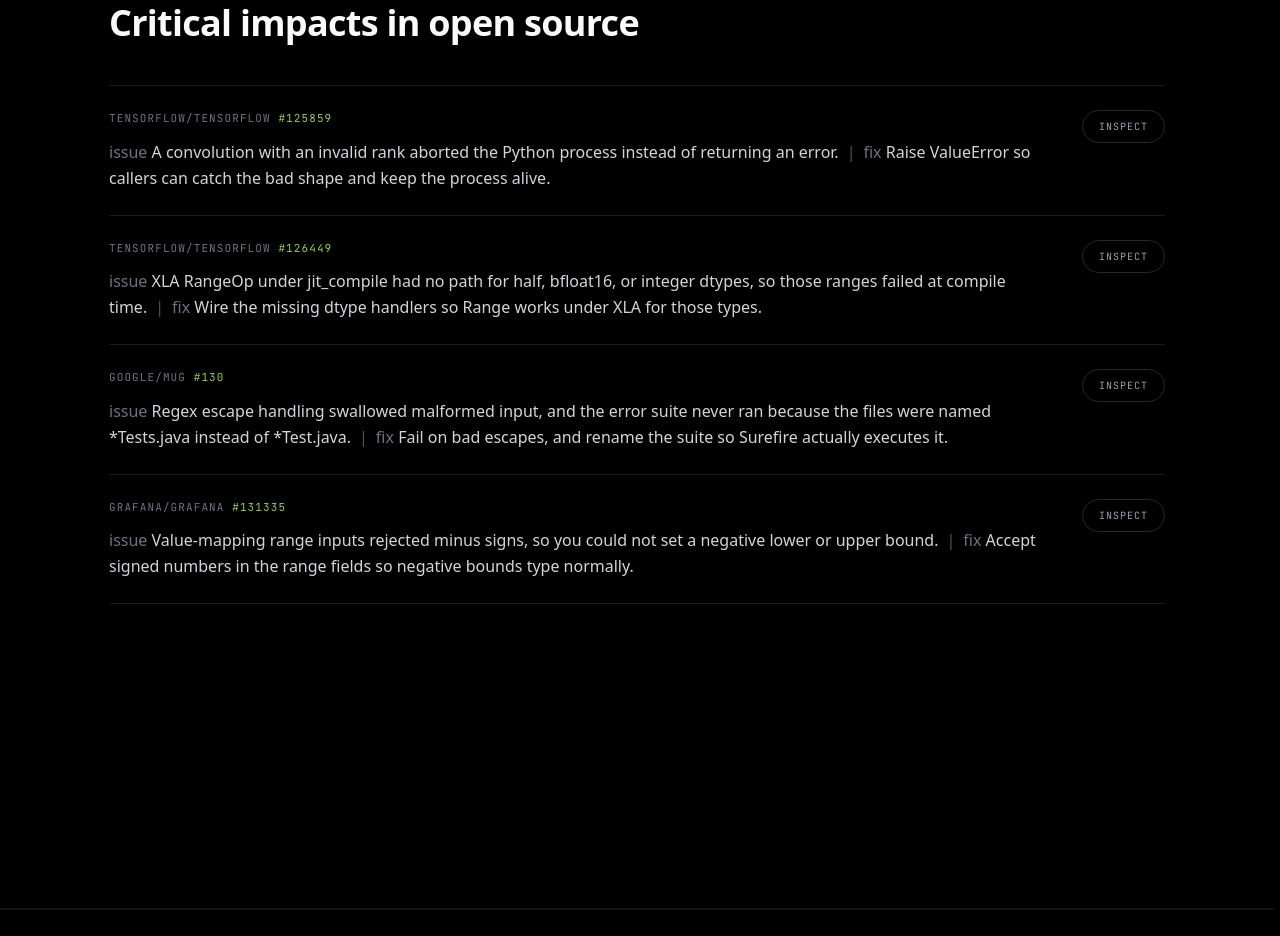
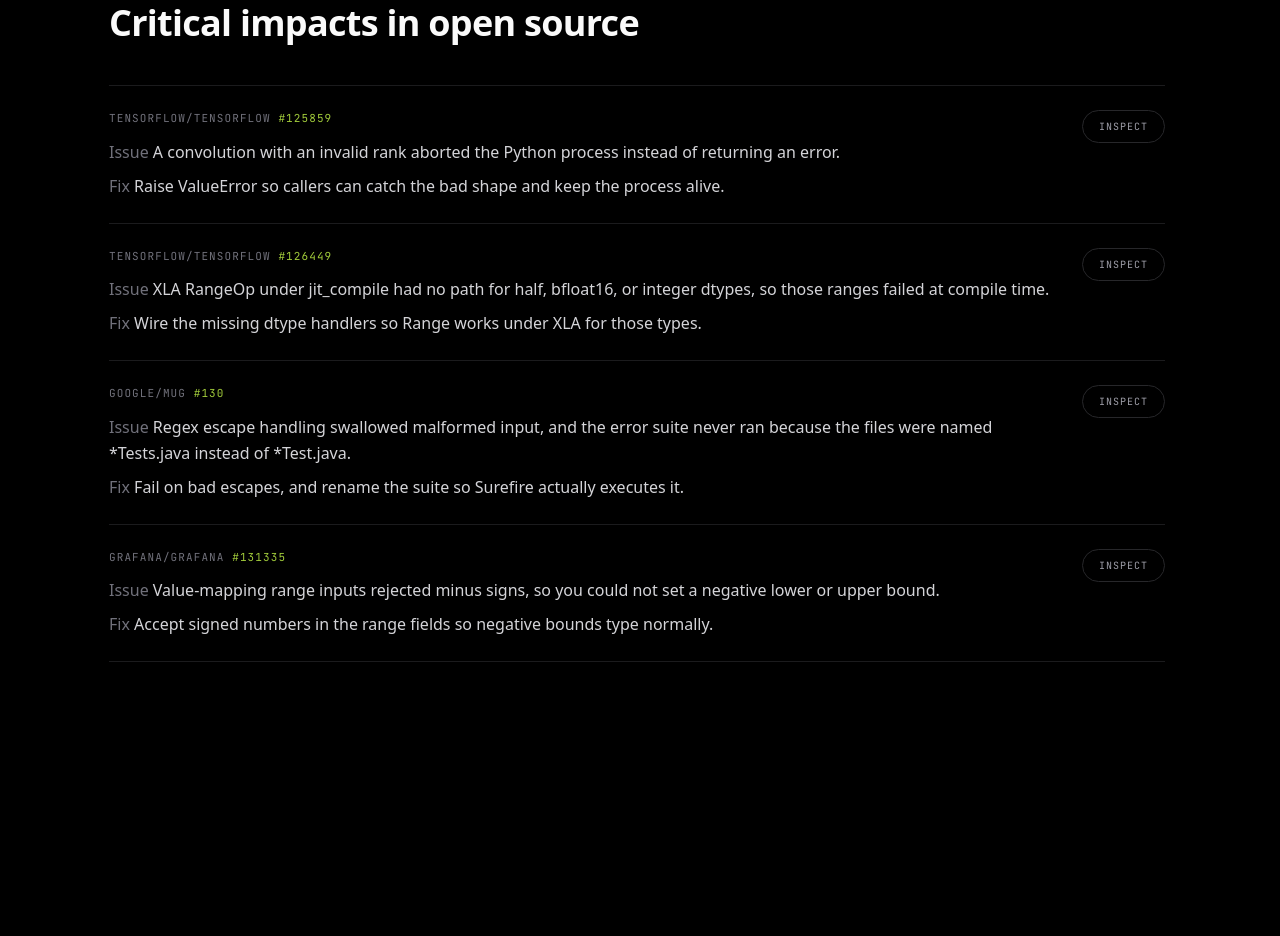
Before and after one commit to adi-IL/adityaai.dev, a React (Vite) app: page /projects in a window 1280 px wide. Shown: the part 1780-2716 px from the top of the page. Built offline with nearby package versions, Linux system fonts and the light colour scheme; a web font is replaced by a local one.

Commit message:
fix(projects): stack Issue and Fix on separate lines
Drop the inline pipe. Each receipt shows Issue on one line, Fix under it.

```diff
--- a/src/pages/Projects.tsx
+++ b/src/pages/Projects.tsx
@@ -65,14 +65,14 @@ export default function Projects() {
                     {receipt.org}/{receipt.repo}{' '}
                     <span className="text-electric-lime/80">#{receipt.pr}</span>
                   </p>
-                  <p className="text-zinc-300 text-sm md:text-base leading-relaxed">
-                    <span className="text-zinc-500">issue</span>{' '}
-                    {receipt.issue}
-                    <span className="text-zinc-600 mx-2" aria-hidden="true">
-                      |
-                    </span>
-                    <span className="text-zinc-500">fix</span> {receipt.fix}
-                  </p>
+                  <div className="space-y-2 text-sm md:text-base leading-relaxed">
+                    <p className="text-zinc-300">
+                      <span className="text-zinc-500">Issue</span> {receipt.issue}
+                    </p>
+                    <p className="text-zinc-300">
+                      <span className="text-zinc-500">Fix</span> {receipt.fix}
+                    </p>
+                  </div>
                 </div>
                 <a
                   href={receipt.url}
```
